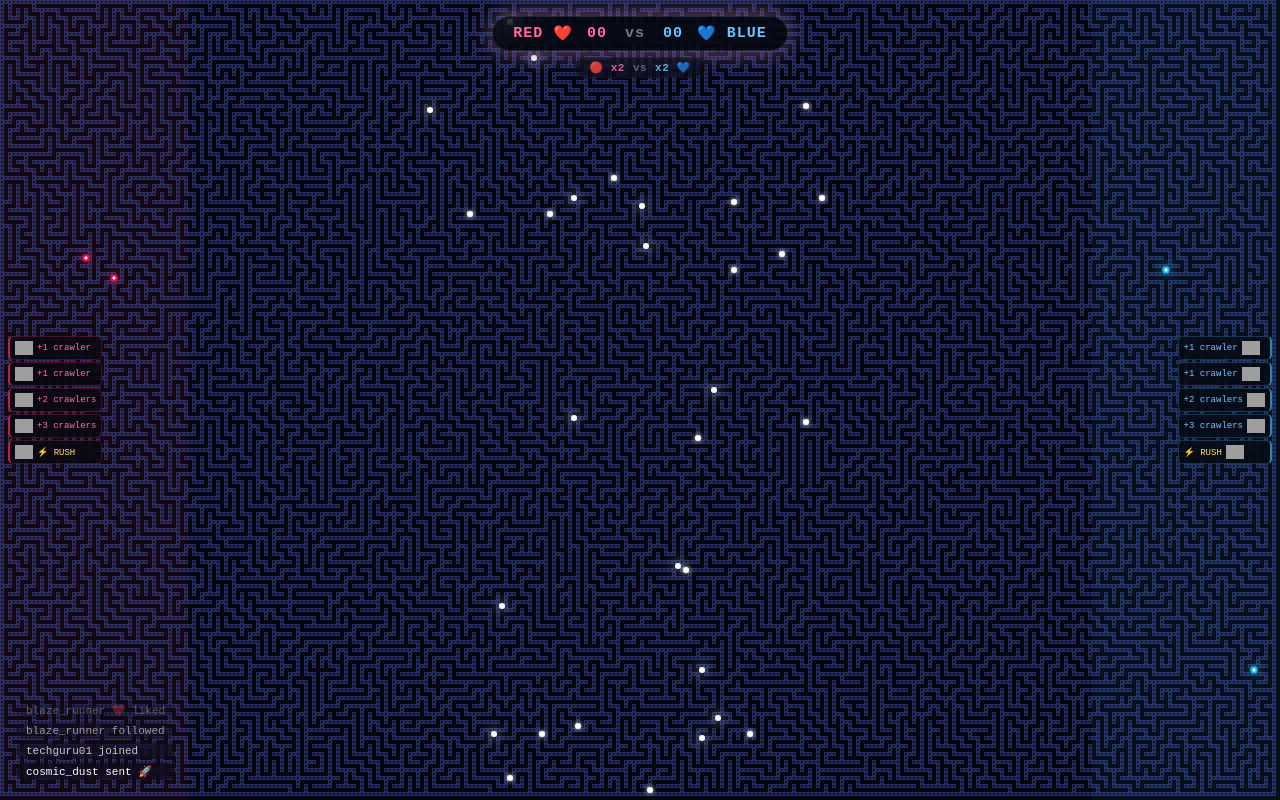
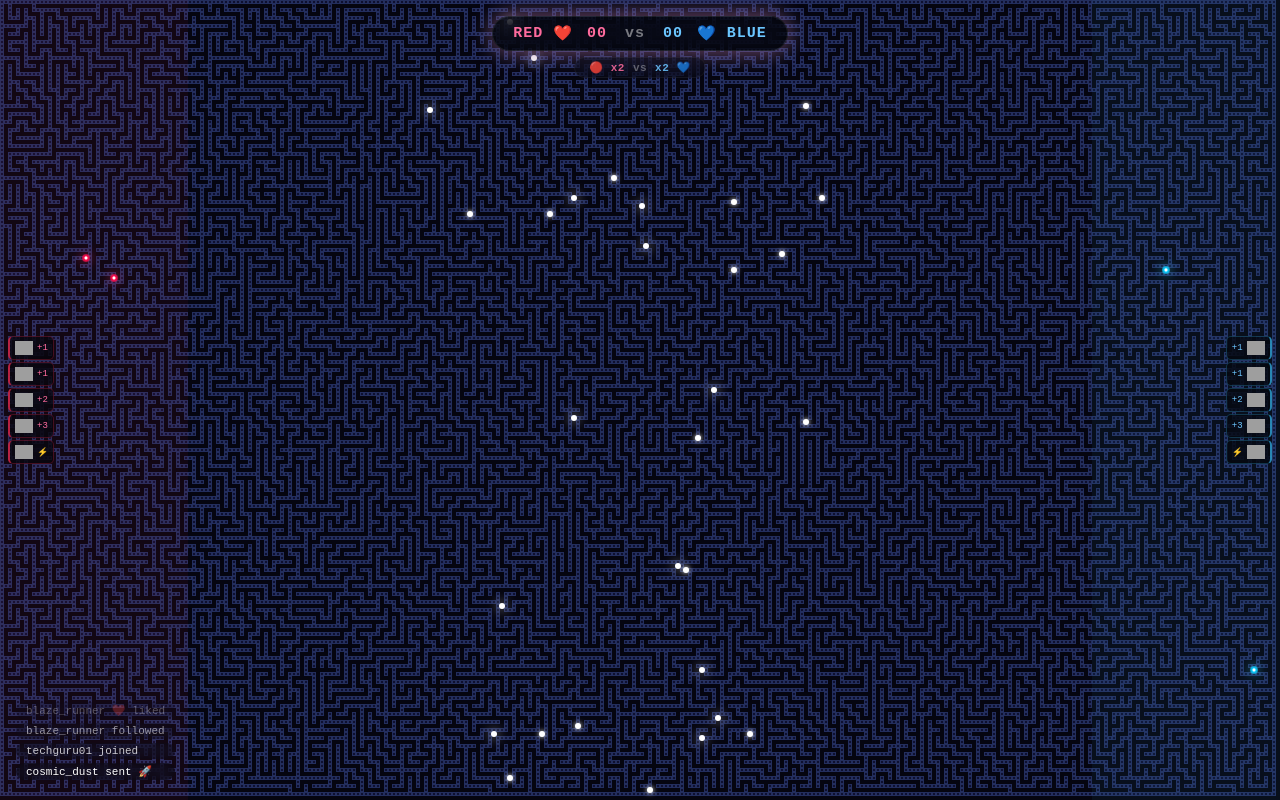
Before and after one commit to deepvortexia/tiktok-live-simulator, a React (Vite) app: page / in a window 1280 px wide. Built offline with nearby package versions, Linux system fonts and the light colour scheme; grey boxes are pictures that could not be loaded.

Commit message:
fix: remove crawler text from buttons

```diff
--- a/src/components/LabyrinthLive.jsx
+++ b/src/components/LabyrinthLive.jsx
@@ -632,7 +632,7 @@ export default function LabyrinthLive() {
           >
             <img src={g.icon} alt={g.label} style={{ width: 18, height: 18, objectFit: "contain", flexShrink: 0 }} />
             <span style={{ color: g.rush ? "#ffe066" : RED.mid }}>
-              {g.rush ? "⚡ RUSH" : g.count === 1 ? "+1 crawler" : `+${g.count} crawlers`}
+              {g.rush ? "⚡" : `+${g.count}`}
             </span>
           </button>
         ))}
@@ -661,7 +661,7 @@ export default function LabyrinthLive() {
             onMouseLeave={e => { e.currentTarget.style.background = "rgba(0,0,0,0.58)"; }}
           >
             <span style={{ color: g.rush ? "#ffe066" : BLUE.mid }}>
-              {g.rush ? "⚡ RUSH" : g.count === 1 ? "+1 crawler" : `+${g.count} crawlers`}
+              {g.rush ? "⚡" : `+${g.count}`}
             </span>
             <img src={g.icon} alt={g.label} style={{ width: 18, height: 18, objectFit: "contain", flexShrink: 0 }} />
           </button>
```
